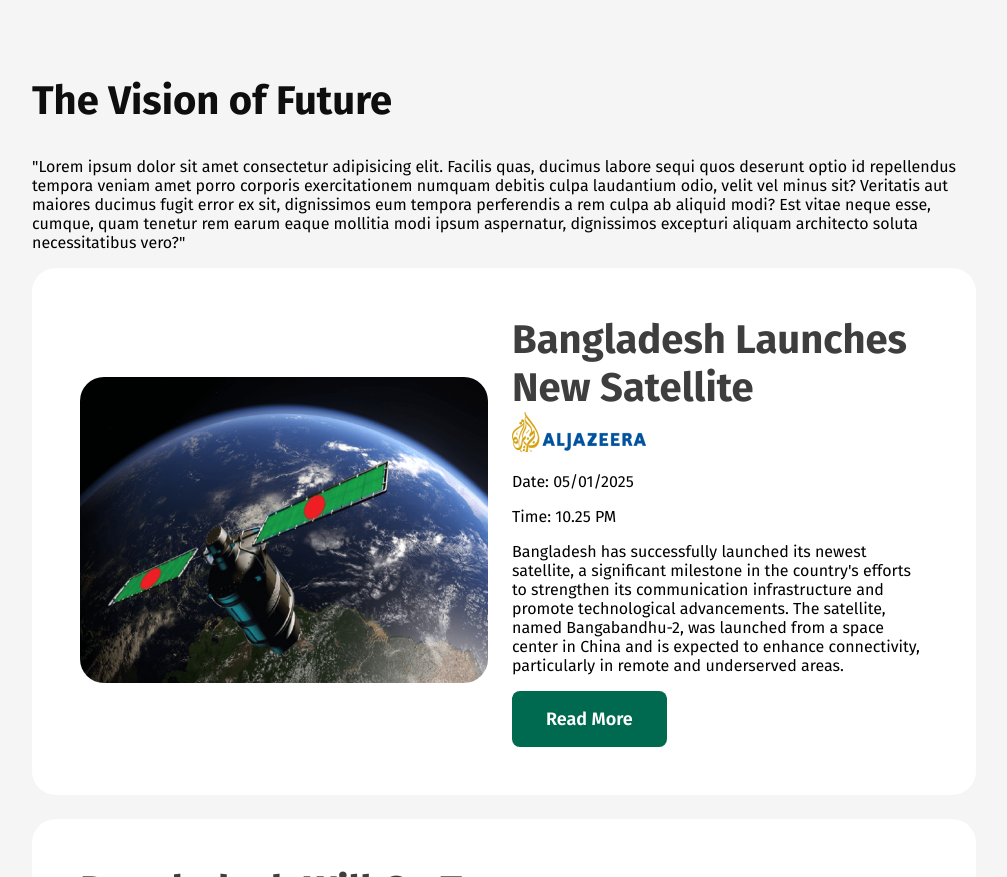
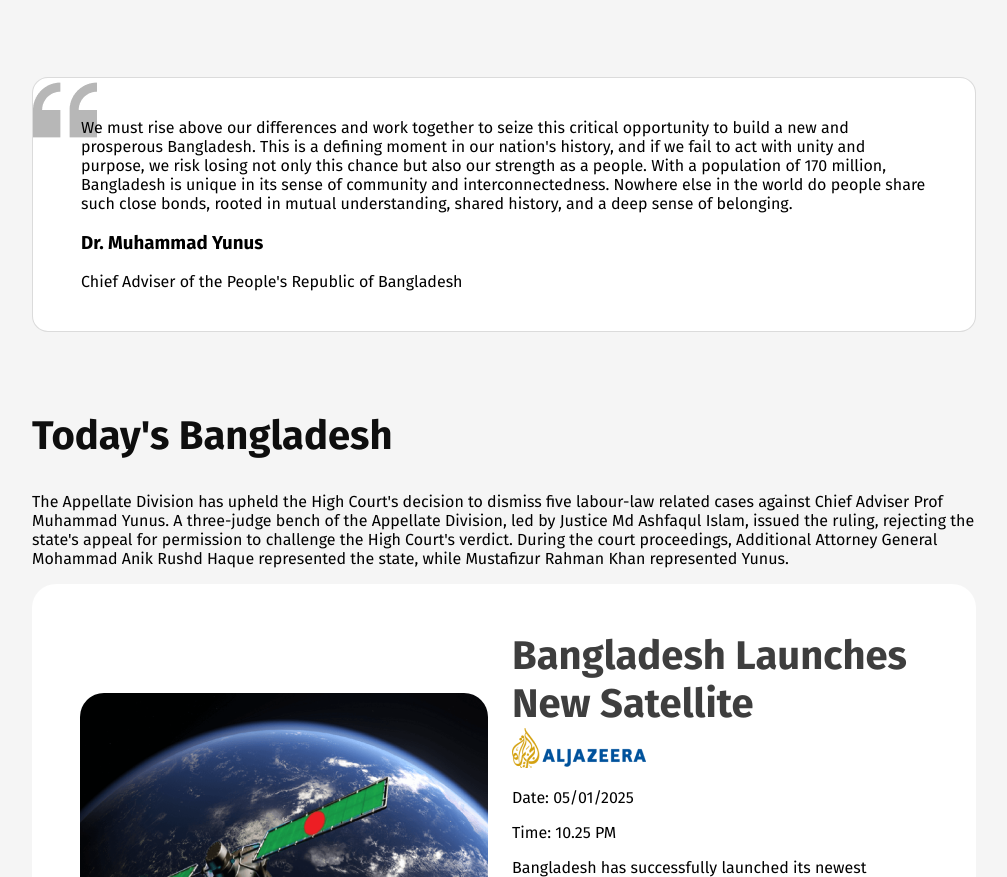
Before and after one commit to tajcreator/batch11-my-new-projects-2025, a plain HTML site: page index.html in a window 1280 px wide. Shown: the part 1336-2213 px from the top of the page, without its empty margins (136-1143 px from the left). Drawn offline with Linux system fonts and the light colour scheme.

Commit message:
something updated

```diff
--- a/index.html
+++ b/index.html
@@ -44,31 +44,7 @@
 
 
 
-    <!-- <section class="div-pillar">
-        <h2 class="div-h2">Pillars of "Bangladesh 2.0"</h2>
-        <div class="div-content">
-            <div class="pillar-container">
-                <img src="assets/card-icon.png" alt="">
-                <h3 class="h-3">Innovation</h3>
-                <p class="p-1">Dolor sit amet consectetur elit. Facilis quas, ducimus labore sequi quos </p>
-            </div>
-            <div class="pillar-container">
-                <img src="assets/card-icon.png" alt="">
-                <h3 class="h-3">Sustainability</h3>
-                <p class="p-1">Dolor sit amet consectetur elit. Facilis quas, ducimus labore sequi quos </p>
-            </div>
-            <div class="pillar-container">
-                <img src="assets/card-icon.png" alt="">
-                <h3 class="h-3">Infrastructure</h3>
-                <p class="p-1">Dolor sit amet consectetur elit. Facilis quas, ducimus labore sequi quos </p>
-            </div>
-            <div class="pillar-container">
-                <img src="assets/card-icon.png" alt="">
-                <h3 class="h-3">Empowerment</h3>
-                <p class="p-1" d>Dolor sit amet consectetur elit. Facilis quas, ducimus labore sequi quos </p>
-            </div>
-        </div>
-    </section> -->
+
 
     <section class="vision">
 
@@ -114,14 +90,21 @@
     </section>
 
 
+    <section class="younus-section">
+        <p class="">We must rise above our differences and work together to seize this critical opportunity to build a new and prosperous Bangladesh. This is a defining moment in our nation's history, and if we fail to act with unity and purpose, we risk losing not only this chance but also our strength as a people. With a population of 170 million, Bangladesh is unique in its sense of community and interconnectedness. Nowhere else in the world do people share such close bonds, rooted in mutual understanding, shared history, and a deep sense of belonging.</p>
+
+        <h3 class="">Dr. Muhammad Yunus</h3>
+        <p class="">Chief Adviser of the People's Republic of Bangladesh</p>
+
+    </section>
+
     <section class="news-content">
-        <h1 class=" div-h2 vision-h11"> The Vision of Future </h1>
-        <p> "Lorem ipsum dolor sit amet consectetur adipisicing elit. Facilis quas, ducimus labore sequi quos
-            deserunt optio id repellendus tempora veniam amet porro corporis exercitationem numquam debitis culpa
-            laudantium odio, velit vel minus sit? Veritatis aut maiores ducimus fugit error ex sit, dignissimos eum
-            tempora perferendis a rem culpa ab aliquid modi? Est vitae neque esse, cumque, quam tenetur rem earum
-            eaque mollitia modi ipsum aspernatur, dignissimos excepturi aliquam architecto soluta necessitatibus
-            vero?"</p>
+        <h1 class=" div-h2 vision-h11">  Today's Bangladesh </h1>
+        <p>  The Appellate Division has upheld the High Court's decision to dismiss five labour-law related cases against Chief Adviser Prof Muhammad Yunus.
+
+            A three-judge bench of the Appellate Division, led by Justice Md Ashfaqul Islam, issued the ruling, rejecting the state's appeal for permission to challenge the High Court's verdict.
+
+            During the court proceedings, Additional Attorney General Mohammad Anik Rushd Haque represented the state, while Mustafizur Rahman Khan represented Yunus.</p>
 
             <div class="news-card">
                 <div>
--- a/style.css
+++ b/style.css
@@ -119,6 +119,21 @@
 .card-3{
     background-color: #F7EBCF;
 }
+
+
+
+.younus-section{
+    margin: 80px 160px;
+    padding: 24px 48px;
+    border-radius: 16px;
+    background-image: url(../assets/quote-bg.png);
+    background-repeat: no-repeat;
+    background-position: top left;
+    background-color: white;
+    border: 1px solid rgba(14, 14, 14, 0.15);
+}
+
+
 
 .news-content{
     margin: 10px 160px;
```
